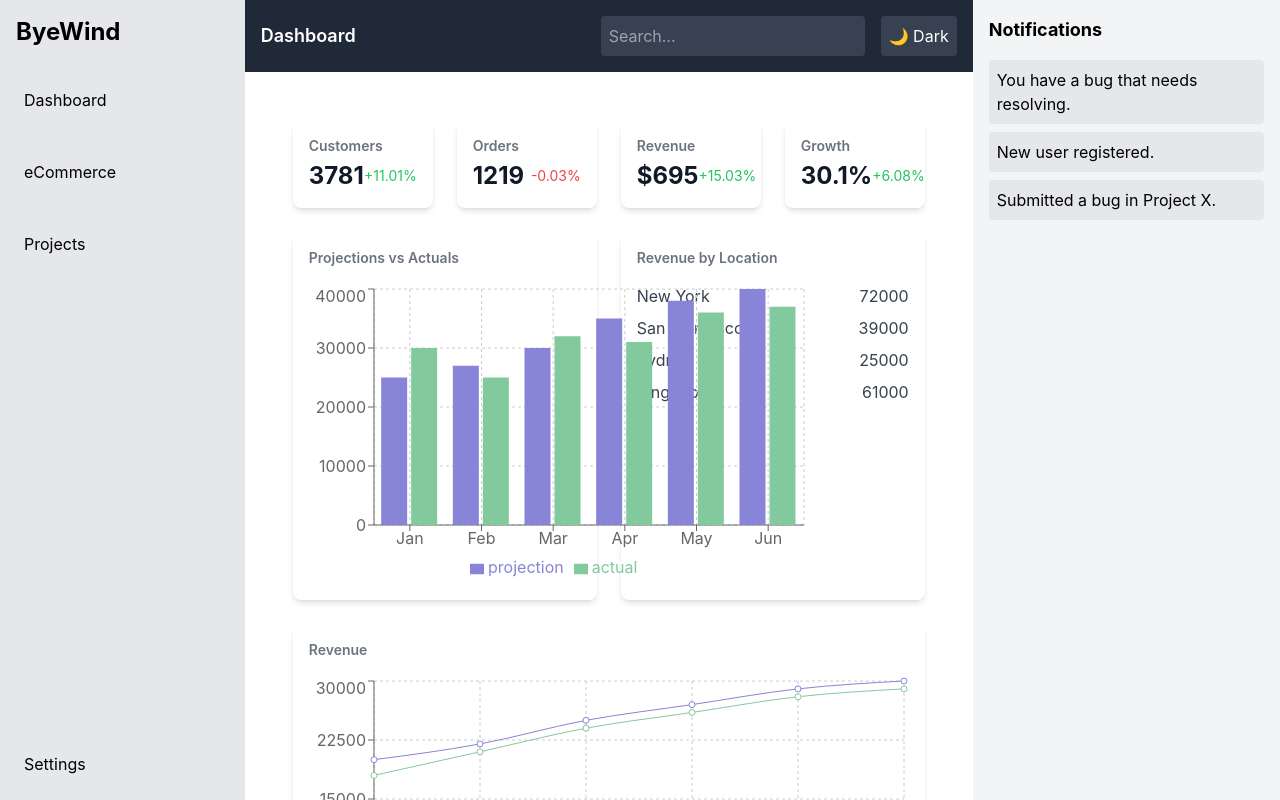
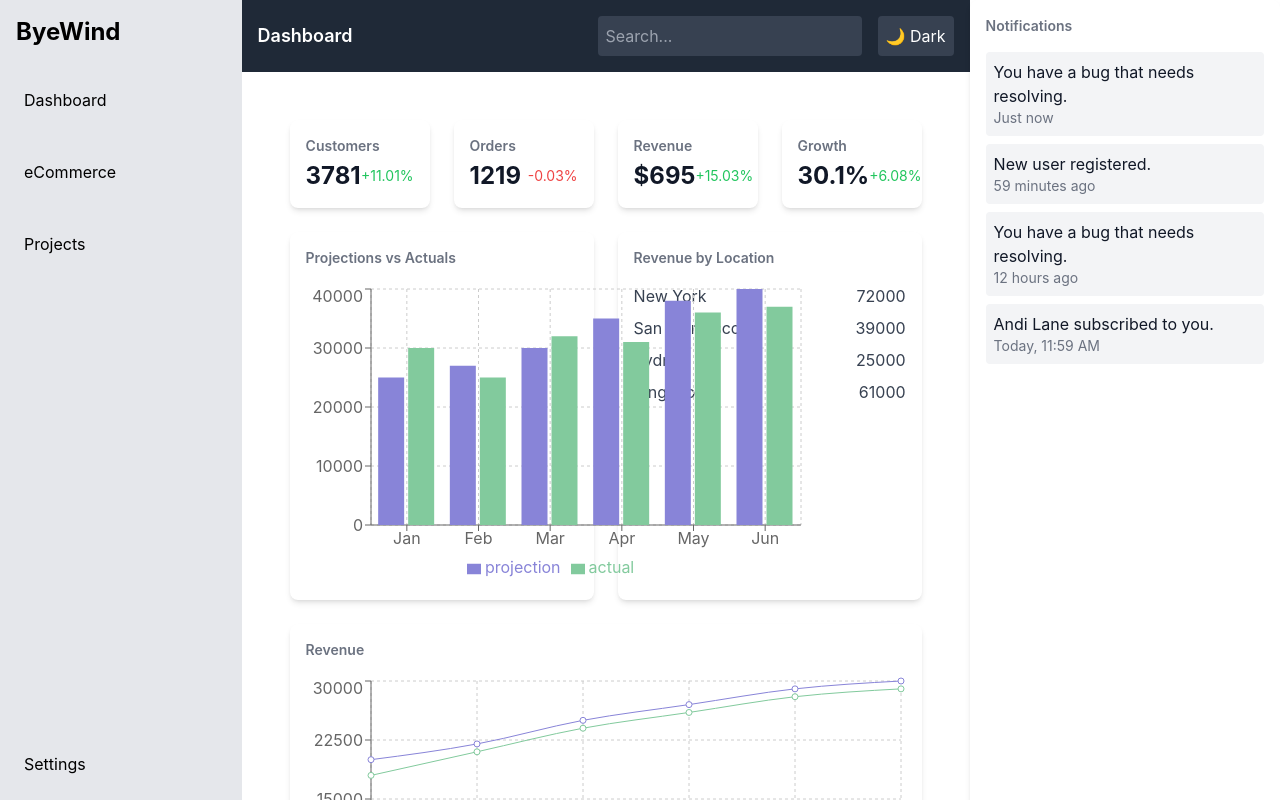
Before and after one commit to gaurish-saini/ecommerce-dashboard-react, a React (Create React App) app: page /dashboard in a window 1280 px wide. Shown: the top 800 px of the page. Built offline with nearby package versions, Linux system fonts and the light colour scheme.

Commit message:
feat: right sidebar notification panel | other components import

```diff
--- a/src/App.js
+++ b/src/App.js
@@ -2,7 +2,7 @@ import React from "react";
 import { ThemeProvider } from "./context/ThemeContext";
 import Sidebar from "./components/Sidebar";
 import TopNav from "./components/TopNav";
-import NotificationPanel from "./components/NotificationPanel";
+import NotificationsPanel from "./components/NotificationsPanel";
 import { BrowserRouter as Router, Route, Routes } from "react-router-dom";
 import DefaultDashboard from "./pages/DefaultDashboard";
 
@@ -20,7 +20,7 @@ const App = () => {
               </Routes>
             </div>
           </div>
-          <NotificationPanel />
+          <NotificationsPanel />
         </div>
       </Router>
     </ThemeProvider>
--- a/src/components/NotificationPanel.js
+++ /dev/null
@@ -1,25 +0,0 @@
-const NotificationPanel = () => {
-  const notifications = [
-    "You have a bug that needs resolving.",
-    "New user registered.",
-    "Submitted a bug in Project X.",
-  ];
-
-  return (
-    <div className="w-80 bg-gray-100 dark:bg-gray-900 text-black dark:text-white p-4">
-      <h3 className="text-lg font-bold mb-4">Notifications</h3>
-      <ul>
-        {notifications.map((notification, index) => (
-          <li
-            key={index}
-            className="mb-2 p-2 bg-gray-200 dark:bg-gray-800 rounded"
-          >
-            {notification}
-          </li>
-        ))}
-      </ul>
-    </div>
-  );
-};
-
-export default NotificationPanel;
--- /dev/null
+++ b/src/components/NotificationsPanel.js
@@ -0,0 +1,29 @@
+import React from "react";
+import notificationsData from "../data/notificationsData";
+
+const NotificationsPanel = () => {
+  return (
+    <div className="p-4 bg-white dark:bg-gray-800 shadow-md rounded-lg">
+      <h4 className="text-gray-500 dark:text-gray-300 text-sm font-semibold mb-4">
+        Notifications
+      </h4>
+      <ul>
+        {notificationsData.map((notification, index) => (
+          <li
+            key={index}
+            className="mb-2 p-2 bg-gray-100 dark:bg-gray-700 rounded"
+          >
+            <div className="text-gray-900 dark:text-white">
+              {notification.message}
+            </div>
+            <div className="text-gray-500 dark:text-gray-400 text-sm">
+              {notification.time}
+            </div>
+          </li>
+        ))}
+      </ul>
+    </div>
+  );
+};
+
+export default NotificationsPanel;
--- a/src/pages/DefaultDashboard.js
+++ b/src/pages/DefaultDashboard.js
@@ -3,6 +3,8 @@ import OverviewSection from "../components/OverviewSection";
 import ProjectionsBarChart from "../components/ProjectionsBarChart";
 import RevenueLineChart from "../components/RevenueLineChart";
 import RevenueByLocation from "../components/RevenueByLocation";
+import TopSellingProducts from "../components/TopSellingProducts";
+import TotalSalesDonutChart from "../components/TotalSalesDonutChart";
 
 const DefaultDashboard = () => {
   return (
@@ -12,10 +14,7 @@ const DefaultDashboard = () => {
 
       {/* Charts Section */}
       <div className="grid grid-cols-1 md:grid-cols-2 gap-6 mt-6">
-        {/* Projections vs Actuals */}
         <ProjectionsBarChart />
-
-        {/* Revenue by Location */}
         <RevenueByLocation />
       </div>
 
@@ -23,6 +22,12 @@ const DefaultDashboard = () => {
       <div className="mt-6">
         <RevenueLineChart />
       </div>
+
+      {/* Top Selling Products and Total Sales */}
+      <div className="grid grid-cols-1 md:grid-cols-2 gap-6 mt-6">
+        <TopSellingProducts />
+        <TotalSalesDonutChart />
+      </div>
     </div>
   );
 };
```
